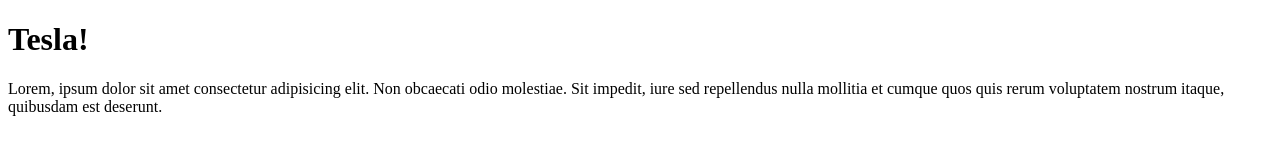
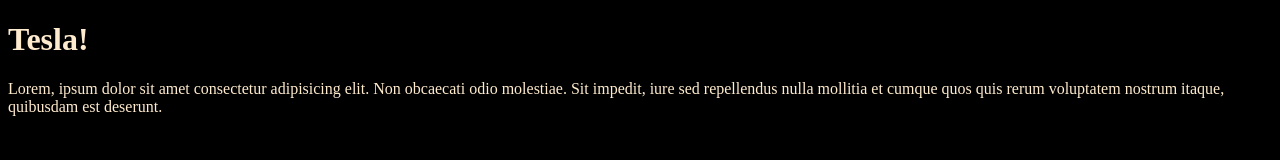
Before and after one commit to magnusdalkvist/bilprojekt, a plain HTML site: page tesla.html in a window 1280 px wide. Drawn offline with Linux system fonts and the light colour scheme.

Commit message:
linket til style

```diff
--- a/tesla.html
+++ b/tesla.html
@@ -3,6 +3,7 @@
   <head>
     <meta charset="utf-8" />
     <meta name="viewport" content="width=device-width, initial-scale=1.0" />
+    <link rel="stylesheet" href="styles/tesla.css" />
     <title></title>
   </head>
 
```
